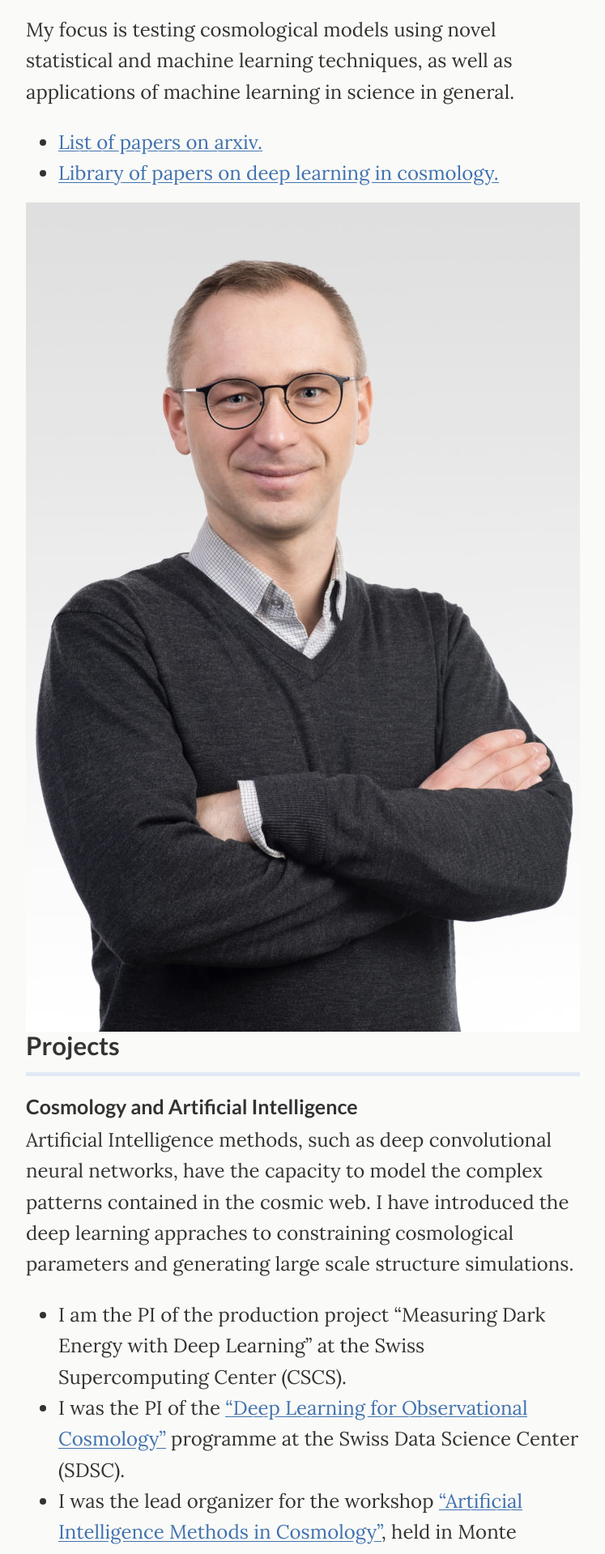
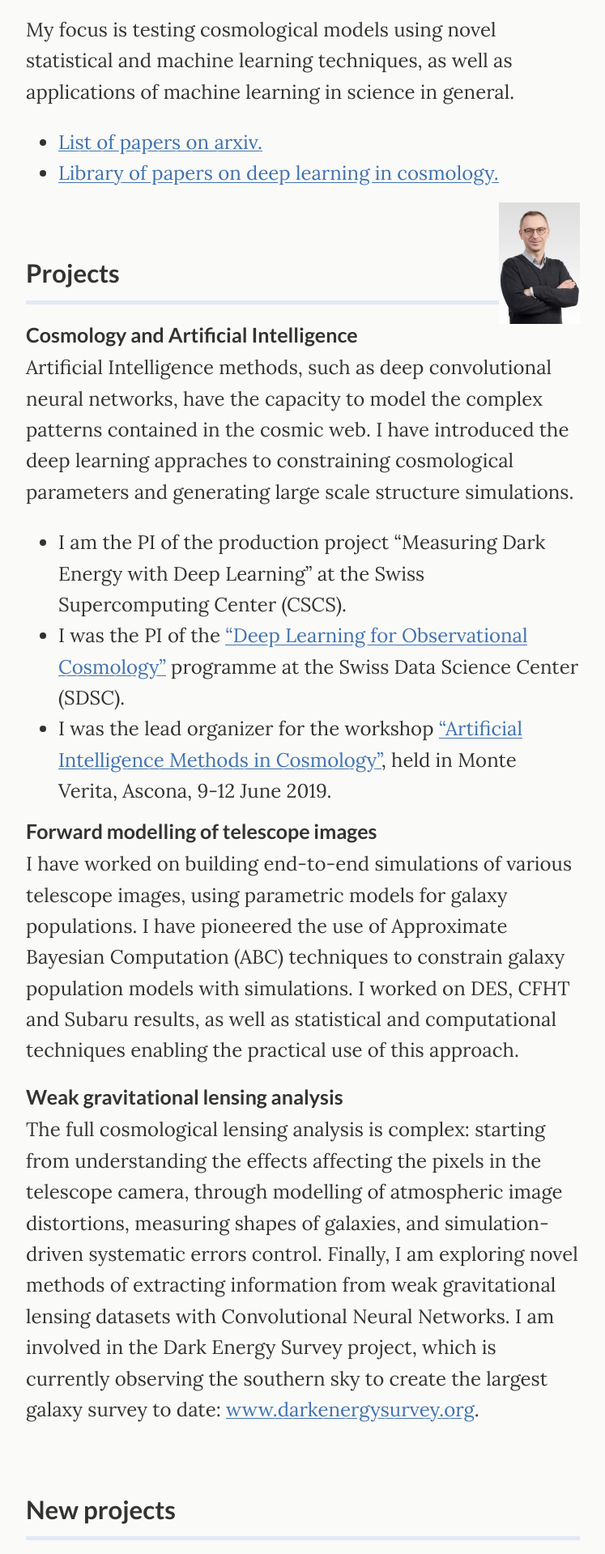
Before and after one commit to tomaszkacprzak/tomaszkacprzak.github.io, a Jekyll site: the page built from index.md, in a window 1280 px wide. Shown: the part 374-2293 px from the top of the page at 81% size, without its empty margins (266-1013 px from the left). Built offline with Jekyll 4.4.1, drawn with Linux system fonts in a browser that asks for light colours.

Commit message:
Update index.md

```diff
--- a/index.md
+++ b/index.md
@@ -17,7 +17,7 @@ My focus is testing cosmological models using novel statistical and machine lear
    *   [List of papers on arxiv.](https://arxiv.org/find/astro-ph/1/au:+Kacprzak_T/0/1/0/all/0/1)
    *   [Library of papers on deep learning in cosmology.](https://ui.adsabs.harvard.edu//#user/libraries/Tm731Ip0TkqWf9jLr5bMpA)
 
- <img style="float:right" src="assets/img/Kacprzak_Tomasz-684x1024.jpg" />
+ <img style="float:right" width="100" src="assets/img/Kacprzak_Tomasz-684x1024.jpg" />
 
 <br>
 
```
